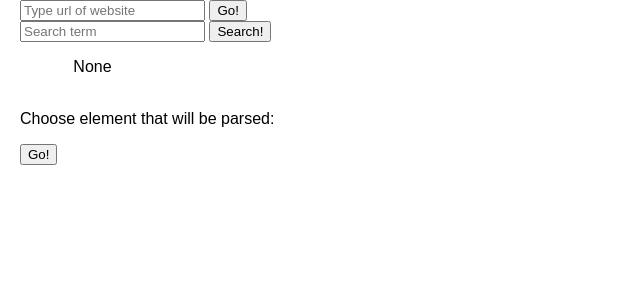
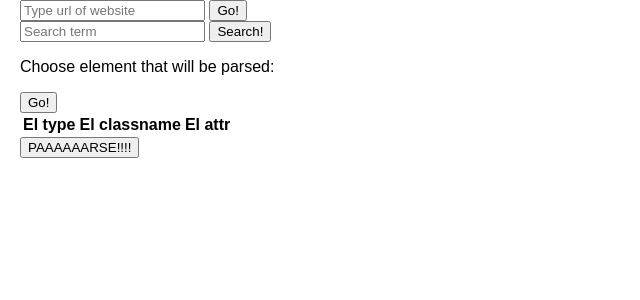
Before and after one commit to prolibek/uniparser, a Flask app: page / in a window 1280 px wide. Shown: the part 20-320 px from the top of the page, without its empty margins (0-640 px from the left). Run offline with Flask 3, Linux system fonts and the light colour scheme; lists and menus that the app fills with data are empty.

Commit message:
al;dka;ldk

```diff
--- a/app.py
+++ b/app.py
@@ -1,28 +1,42 @@
 from flask import Flask, render_template, request, redirect, url_for
 from bs4 import BeautifulSoup
 import requests
+import ast
 
 app = Flask(__name__)
 
 soup = None
 html_tree = None
+part_parse_element = None
+html_part_tree = None
 
 def make_tree(soup, level=0, node_id=0):
     parts = []
     if soup.name and soup:
         parts.append(f"<div class='tree-node' id='node_{node_id}' style='margin-left: {level * 5}px;'>{soup.name}. {soup.get('class')}\n")
-        parts.append("<button class='plus-btn'>+</button>\n")  # Add the plus button
+        parts.append("<button class='plus-btn'>+</button>\n")
     for idx, child in enumerate(soup.children):
         if not isinstance(child, str):
             parts.append(make_tree(child, level + 1, f"{node_id}_{idx}"))
     parts.append("</div>")
     return ''.join(parts)
 
+def make_tree_particular(soup, level=0, node_id=0):
+    parts = []
+    if soup.name and soup:
+        parts.append(f"<div class='tree-node' id='node_{node_id}' style='margin-left: {level * 5}px;'>{soup.name}. {soup.get('class')}\n")
+        parts.append("<button class='plus-btn-part'>+</button>\n")
+    for idx, child in enumerate(soup.children):
+        if not isinstance(child, str):
+            parts.append(make_tree_particular(child, level + 1, f"{node_id}_{idx}"))
+    parts.append("</div>")
+    return ''.join(parts)
+
 @app.route('/')
 def index():
-    return render_template('index.html', output=soup, html_tree=html_tree)
+    return render_template('index.html', output=soup, html_tree=html_tree, part_parse_element=part_parse_element, html_part_tree=html_part_tree)
 
-@app.route('/', methods=['POST'])
+@app.route('/get_tree', methods=['POST'])
 def get_tree():
     global soup, html_tree
 
@@ -37,12 +51,27 @@
 
     html_tree = make_tree(soup)
 
-    print(html_tree)
+    return redirect(url_for('index'))
+
+@app.route('/parse_particular', methods=['POST'])
+def parse_particular():
+    global part_parse_element, soup, html_part_tree
+
+    parse_el = request.form.get("parsed_element").split('. ')
+
+    parse_class = ast.literal_eval(parse_el[1])[0]
+    parse_el_type = parse_el[0]
+
+    part_parse_element = soup.find(parse_el_type, class_=parse_class)
+
+    html_part_tree = make_tree_particular(part_parse_element)
+
+    print(html_part_tree)
 
     return redirect(url_for('index'))
 
-@app.route('/', methods=['POST'])
-def parse():
+@app.route('/parse_all', methods=['POST'])
+def parse_all():
     pass
 
 if __name__ == '__main__':
--- a/templates/index.html
+++ b/templates/index.html
@@ -18,16 +18,34 @@
         </form>
         <input type="text" id="search_term" placeholder="Search term"/>
         <button id="search_btn">Search!</button>
+        {% if html_tree %}
         <pre class="tree-view">
             {{html_tree|safe}}
         </pre>
+        {% endif %}
+        {% if html_part_tree %}
+        <pre class="tree-view">
+            {{html_part_tree|safe}}
+        </pre>
+        {% endif %}
         <p>Choose element that will be parsed:</p>
         <div id="for-parsing">
         </div>
-        <form action="{{ url_for('parse') }}" method="post">
-            <input type="submit" value="Go!">
+        <form action="{{ url_for('parse_particular') }}" method="post">
+            <input type="hidden" name="parsed_element" id="parsed_element" value="">
+            <input type="submit" value="Go!" id="submit-ppe">
         </form>
     </div>
+    <table>
+        <tr>
+            <th>El type</th>
+            <th>El classname</th>
+            <th>El attr</th>
+        </tr>
+    </table>
+    <form action="{{ url_for('parse_all') }}">
+        <input type="submit" value="PAAAAAARSE!!!!">
+    </form>
 </body>
 </html>
 <script>
@@ -65,12 +83,27 @@
 
         $(".plus-btn").click(function (event) {
             event.stopPropagation();
-            var divInfo = $(this).parent("div").contents().filter(function () {
+            let divInfo = $(this).parent("div").contents().filter(function () {
                 return this.nodeType === 3;
             }).text().trim();
             console.log(divInfo);
 
+            $("#parsed_element").val(divInfo);
+
             $("#for-parsing").html("<div class='parsing-element'>" + divInfo + "</div>");
+        });
+
+        $(".plus-btn-part").click(function (event) {
+            event.stopPropagation();
+            let divInfo = $(this).parent("div").contents().filter(function () {
+                return this.nodeType === 3;
+            }).text().trim();
+
+            let div_split = divInfo.split('. ')
+            let div_el = div_split[0]
+            let div_classname = div_split[1]
+
+            $("table").append("<tr><td>" + div_el + "</td>" + "<td>" + div_classname + "</td>" + "</tr>");
         });
     });
 </script>
```
